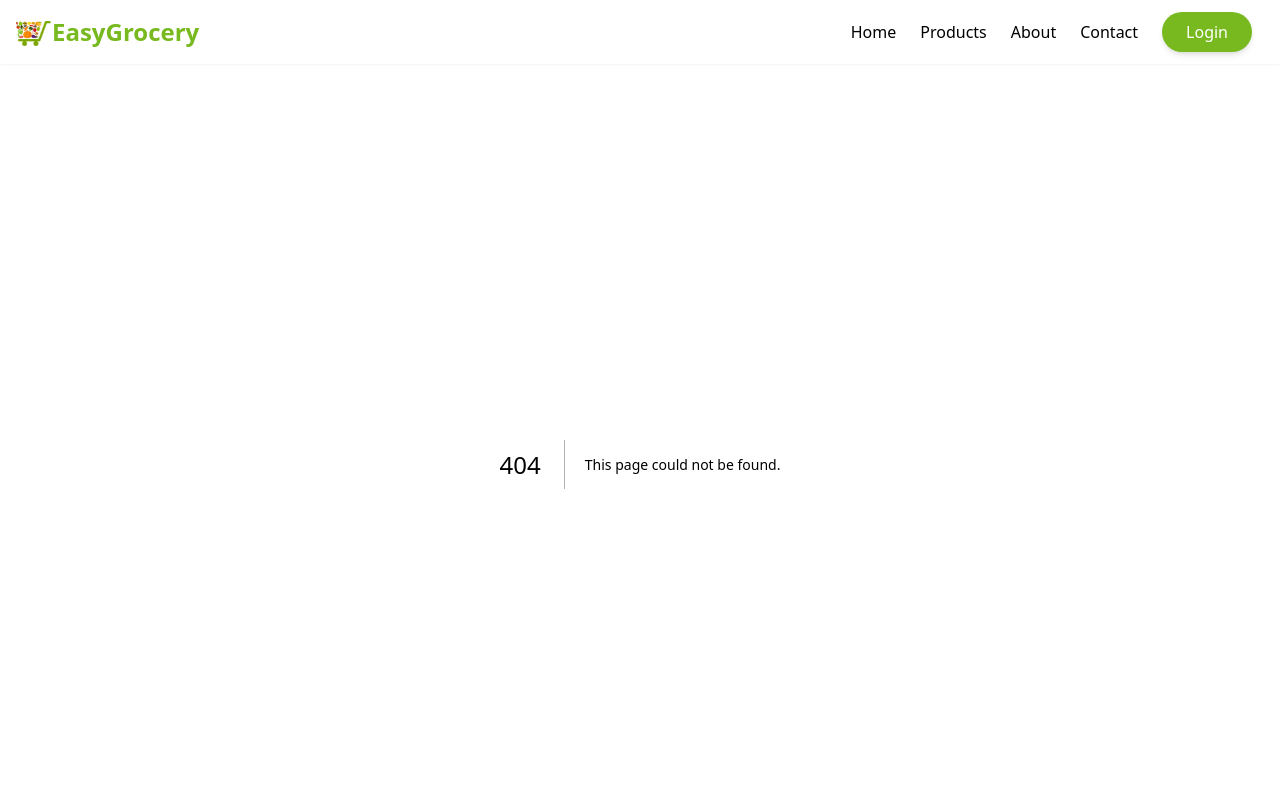
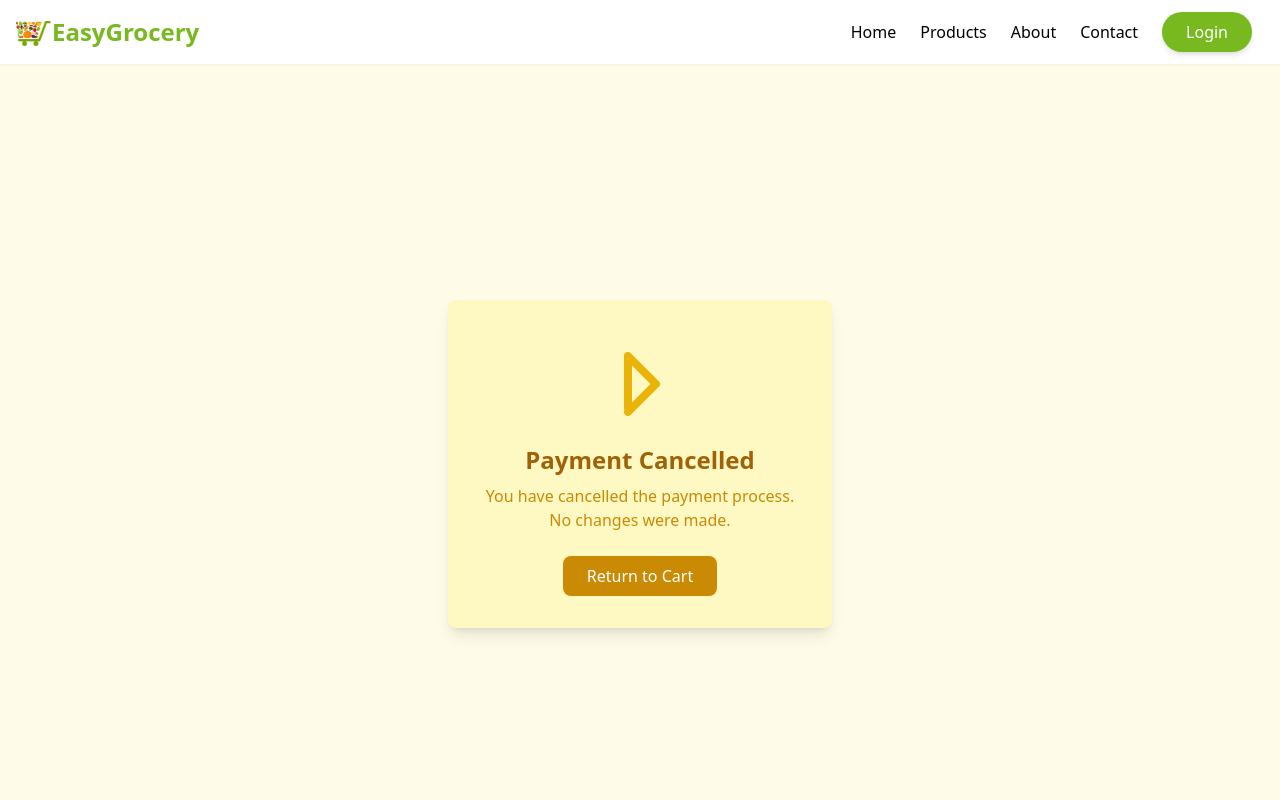
Before and after one commit to mohammadimrans0/EasyGrocery, a Next.js app: page /payment/cancel in a window 1280 px wide. Before the commit this address had no page. Shown: the top 800 px of the page. Built offline with nearby package versions, Linux system fonts and the light colour scheme.

Commit message:
added payment url

```diff
--- /dev/null
+++ b/src/app/payment/cancel/page.tsx
@@ -0,0 +1,21 @@
+import Link from 'next/link';
+import React from 'react';
+
+const PaymentCancel = () => {
+  return (
+    <div className="flex justify-center items-center min-h-screen bg-yellow-50">
+      <div className="bg-yellow-100 p-8 rounded-lg shadow-lg w-96 text-center">
+        <svg xmlns="http://www.w3.org/2000/svg" className="w-24 h-24 text-yellow-500 mx-auto mb-4" fill="none" viewBox="0 0 24 24" stroke="currentColor">
+          <path strokeLinecap="round" strokeLinejoin="round" strokeWidth="2" d="M9 19V6l7 7-7 7" />
+        </svg>
+        <h2 className="text-2xl font-semibold text-yellow-700">Payment Cancelled</h2>
+        <p className="mt-2 text-yellow-600">You have cancelled the payment process. No changes were made.</p>
+        <Link href="/">
+        <button className="mt-6 px-6 py-2 bg-yellow-600 text-white rounded-lg hover:bg-yellow-500 focus:outline-none focus:ring-2 focus:ring-yellow-500">Return to Cart</button>
+        </Link>
+      </div>
+    </div>
+  );
+};
+
+export default PaymentCancel;
--- /dev/null
+++ b/src/app/payment/fail/page.tsx
@@ -0,0 +1,21 @@
+import Link from 'next/link';
+import React from 'react';
+
+const PaymentFail = () => {
+  return (
+    <div className="flex justify-center items-center min-h-screen bg-red-50">
+      <div className="bg-red-100 p-8 rounded-lg shadow-lg w-96 text-center">
+        <svg xmlns="http://www.w3.org/2000/svg" className="w-24 h-24 text-red-500 mx-auto mb-4" fill="none" viewBox="0 0 24 24" stroke="currentColor">
+          <path strokeLinecap="round" strokeLinejoin="round" strokeWidth="2" d="M6 18L18 6M6 6l12 12" />
+        </svg>
+        <h2 className="text-2xl font-semibold text-red-700">Payment Failed</h2>
+        <p className="mt-2 text-red-600">Something went wrong during the payment process. Please try again later.</p>
+        <Link href="/">
+        <button className="mt-6 px-6 py-2 bg-red-600 text-white rounded-lg hover:bg-red-500 focus:outline-none focus:ring-2 focus:ring-red-500">Retry Payment</button>
+        </Link>
+      </div>
+    </div>
+  );
+};
+
+export default PaymentFail;
--- /dev/null
+++ b/src/app/payment/success/page.tsx
@@ -0,0 +1,22 @@
+import Link from 'next/link';
+import React from 'react';
+
+const PaymentSuccess = () => {
+  return (
+    <div className="flex justify-center items-center min-h-screen bg-green-50">
+      <div className="bg-green-100 p-8 rounded-lg shadow-lg w-96 text-center">
+        <svg xmlns="http://www.w3.org/2000/svg" className="w-24 h-24 text-green-500 mx-auto mb-4" fill="none" viewBox="0 0 24 24" stroke="currentColor">
+          <path strokeLinecap="round" strokeLinejoin="round" strokeWidth="2" d="M5 13l4 4L19 7" />
+        </svg>
+        <h2 className="text-2xl font-semibold text-green-700">Payment Successful</h2>
+        <p className="mt-2 text-green-600">Your payment was processed successfully. Thank you for your purchase!</p>
+        <Link href="/dashboard/user/purchased_list">
+        <button className="mt-6 px-6 py-2 bg-green-600 text-white rounded-lg hover:bg-green-500 focus:outline-none focus:ring-2 focus:ring-green-500">Go to Dashboard</button>
+        </Link>
+
+      </div>
+    </div>
+  );
+};
+
+export default PaymentSuccess;
```
